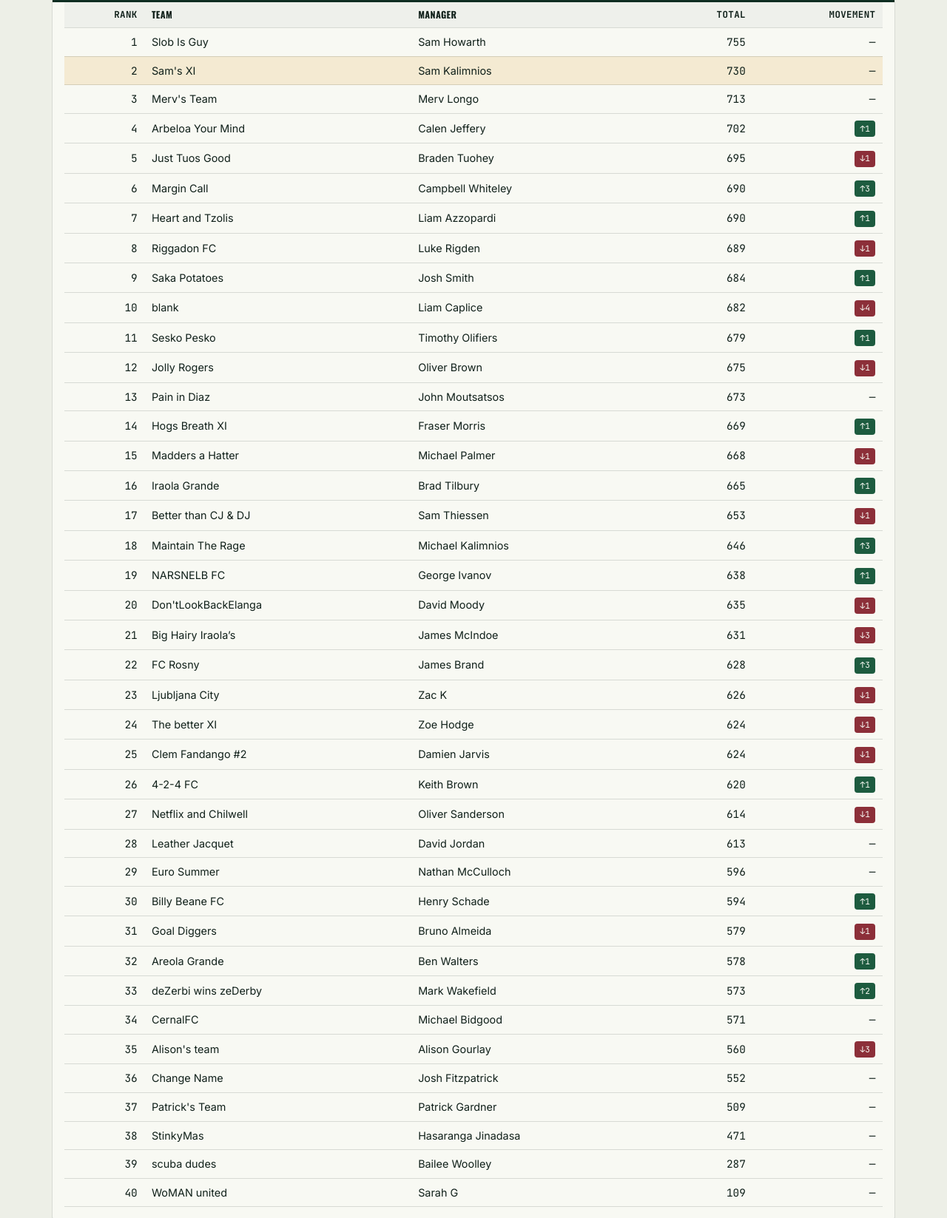
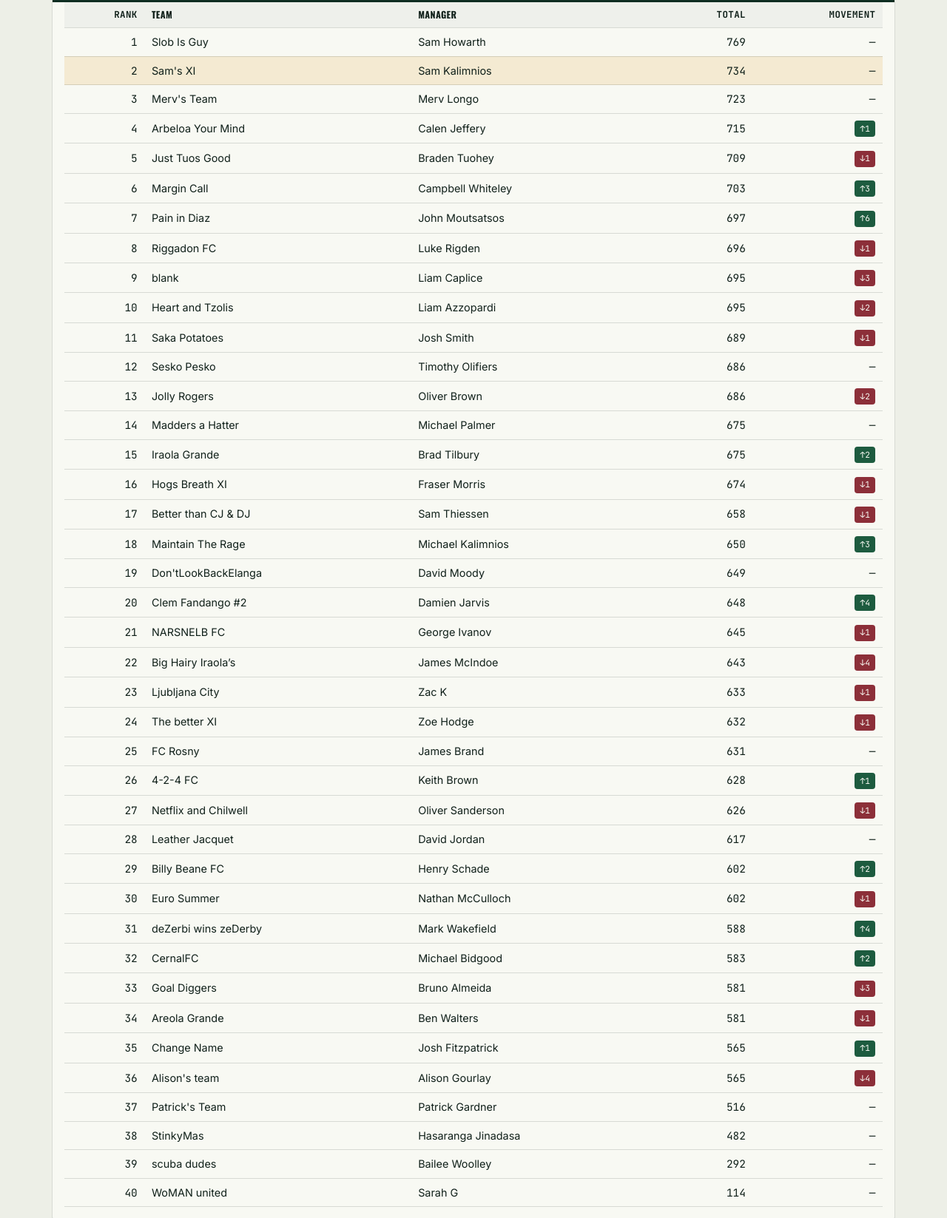
Before and after one commit to ssk3333/Hellas-FPL, a plain HTML site: page docs/league.html in a window 1280 px wide. Shown: the part 341-1988 px from the top of the page at 74% size. Drawn offline with nearby package versions, Linux system fonts and the light colour scheme.

Commit message:
Rebuild site [skip ci]

```diff
--- a/docs/league.html
+++ b/docs/league.html
@@ -40,7 +40,7 @@
 
 <div class="stat-row">
   <div class="stat-tile"><div class="label">My Rank</div><div class="value">2</div></div>
-  <div class="stat-tile"><div class="label">Gap To Leader</div><div class="value">25 pts</div></div>
+  <div class="stat-tile"><div class="label">Gap To Leader</div><div class="value">35 pts</div></div>
   <div class="stat-tile"><div class="label">Leader</div><div class="value" style="font-size:1.1rem;">Slob Is Guy</div></div>
 </div>
 
@@ -55,7 +55,7 @@
         <td class="num">1</td>
         <td>Slob Is Guy</td>
         <td>Sam Howarth</td>
-        <td class="num">755</td>
+        <td class="num">769</td>
         <td class="num">&mdash;</td>
       </tr>
 
@@ -63,7 +63,7 @@
         <td class="num">2</td>
         <td>Sam&#39;s XI</td>
         <td>Sam Kalimnios</td>
-        <td class="num">730</td>
+        <td class="num">734</td>
         <td class="num">&mdash;</td>
       </tr>
 
@@ -71,7 +71,7 @@
         <td class="num">3</td>
         <td>Merv&#39;s Team</td>
         <td>Merv Longo</td>
-        <td class="num">713</td>
+        <td class="num">723</td>
         <td class="num">&mdash;</td>
       </tr>
 
@@ -79,7 +79,7 @@
         <td class="num">4</td>
         <td>Arbeloa Your Mind</td>
         <td>Calen Jeffery</td>
-        <td class="num">702</td>
+        <td class="num">715</td>
         <td class="num"><span class="badge badge-pitch">&uarr;1</span></td>
       </tr>
 
@@ -87,7 +87,7 @@
         <td class="num">5</td>
         <td>Just Tuos Good</td>
         <td>Braden Tuohey</td>
-        <td class="num">695</td>
+        <td class="num">709</td>
         <td class="num"><span class="badge badge-claret">&darr;1</span></td>
       </tr>
 
@@ -95,95 +95,95 @@
         <td class="num">6</td>
         <td>Margin Call</td>
         <td>Campbell Whiteley</td>
-        <td class="num">690</td>
+        <td class="num">703</td>
         <td class="num"><span class="badge badge-pitch">&uarr;3</span></td>
       </tr>
 
       <tr>
         <td class="num">7</td>
-        <td>Heart and Tzolis</td>
-        <td>Liam Azzopardi</td>
-        <td class="num">690</td>
-        <td class="num"><span class="badge badge-pitch">&uarr;1</span></td>
+        <td>Pain in Diaz</td>
+        <td>John Moutsatsos</td>
+        <td class="num">697</td>
+        <td class="num"><span class="badge badge-pitch">&uarr;6</span></td>
       </tr>
 
       <tr>
         <td class="num">8</td>
         <td>Riggadon FC</td>
         <td>Luke Rigden</td>
+        <td class="num">696</td>
+        <td class="num"><span class="badge badge-claret">&darr;1</span></td>
+      </tr>
+
+      <tr>
+        <td class="num">9</td>
+        <td>blank</td>
+        <td>Liam Caplice</td>
+        <td class="num">695</td>
+        <td class="num"><span class="badge badge-claret">&darr;3</span></td>
+      </tr>
+
+      <tr>
+        <td class="num">10</td>
+        <td>Heart and Tzolis</td>
+        <td>Liam Azzopardi</td>
+        <td class="num">695</td>
+        <td class="num"><span class="badge badge-claret">&darr;2</span></td>
+      </tr>
+
+      <tr>
+        <td class="num">11</td>
+        <td>Saka Potatoes</td>
+        <td>Josh Smith</td>
         <td class="num">689</td>
         <td class="num"><span class="badge badge-claret">&darr;1</span></td>
       </tr>
 
       <tr>
-        <td class="num">9</td>
-        <td>Saka Potatoes</td>
-        <td>Josh Smith</td>
-        <td class="num">684</td>
-        <td class="num"><span class="badge badge-pitch">&uarr;1</span></td>
-      </tr>
-
-      <tr>
-        <td class="num">10</td>
-        <td>blank</td>
-        <td>Liam Caplice</td>
-        <td class="num">682</td>
-        <td class="num"><span class="badge badge-claret">&darr;4</span></td>
-      </tr>
-
-      <tr>
-        <td class="num">11</td>
+        <td class="num">12</td>
         <td>Sesko Pesko</td>
         <td>Timothy Olifiers</td>
-        <td class="num">679</td>
-        <td class="num"><span class="badge badge-pitch">&uarr;1</span></td>
-      </tr>
-
-      <tr>
-        <td class="num">12</td>
-        <td>Jolly Rogers</td>
-        <td>Oliver Brown</td>
-        <td class="num">675</td>
-        <td class="num"><span class="badge badge-claret">&darr;1</span></td>
+        <td class="num">686</td>
+        <td class="num">&mdash;</td>
       </tr>
 
       <tr>
         <td class="num">13</td>
-        <td>Pain in Diaz</td>
-        <td>John Moutsatsos</td>
-        <td class="num">673</td>
+        <td>Jolly Rogers</td>
+        <td>Oliver Brown</td>
+        <td class="num">686</td>
+        <td class="num"><span class="badge badge-claret">&darr;2</span></td>
+      </tr>
+
+      <tr>
+        <td class="num">14</td>
+        <td>Madders a Hatter</td>
+        <td>Michael Palmer</td>
+        <td class="num">675</td>
         <td class="num">&mdash;</td>
       </tr>
 
       <tr>
-        <td class="num">14</td>
-        <td>Hogs Breath XI</td>
-        <td>Fraser Morris</td>
-        <td class="num">669</td>
-        <td class="num"><span class="badge badge-pitch">&uarr;1</span></td>
-      </tr>
-
-      <tr>
         <td class="num">15</td>
-        <td>Madders a Hatter</td>
-        <td>Michael Palmer</td>
-        <td class="num">668</td>
-        <td class="num"><span class="badge badge-claret">&darr;1</span></td>
+        <td>Iraola Grande</td>
+        <td>Brad Tilbury</td>
+        <td class="num">675</td>
+        <td class="num"><span class="badge badge-pitch">&uarr;2</span></td>
       </tr>
 
       <tr>
         <td class="num">16</td>
-        <td>Iraola Grande</td>
-        <td>Brad Tilbury</td>
-        <td class="num">665</td>
-        <td class="num"><span class="badge badge-pitch">&uarr;1</span></td>
+        <td>Hogs Breath XI</td>
+        <td>Fraser Morris</td>
+        <td class="num">674</td>
+        <td class="num"><span class="badge badge-claret">&darr;1</span></td>
       </tr>
 
       <tr>
         <td class="num">17</td>
         <td>Better than CJ &amp; DJ</td>
         <td>Sam Thiessen</td>
-        <td class="num">653</td>
+        <td class="num">658</td>
         <td class="num"><span class="badge badge-claret">&darr;1</span></td>
       </tr>
 
@@ -191,47 +191,47 @@
         <td class="num">18</td>
         <td>Maintain The Rage</td>
         <td>Michael Kalimnios</td>
-        <td class="num">646</td>
+        <td class="num">650</td>
         <td class="num"><span class="badge badge-pitch">&uarr;3</span></td>
       </tr>
 
       <tr>
         <td class="num">19</td>
-        <td>NARSNELB FC</td>
-        <td>George Ivanov</td>
-        <td class="num">638</td>
-        <td class="num"><span class="badge badge-pitch">&uarr;1</span></td>
+        <td>Don&#39;tLookBackElanga</td>
+        <td>David Moody</td>
+        <td class="num">649</td>
+        <td class="num">&mdash;</td>
       </tr>
 
       <tr>
         <td class="num">20</td>
-        <td>Don&#39;tLookBackElanga</td>
-        <td>David Moody</td>
-        <td class="num">635</td>
+        <td>Clem Fandango #2</td>
+        <td>Damien Jarvis</td>
+        <td class="num">648</td>
+        <td class="num"><span class="badge badge-pitch">&uarr;4</span></td>
+      </tr>
+
+      <tr>
+        <td class="num">21</td>
+        <td>NARSNELB FC</td>
+        <td>George Ivanov</td>
+        <td class="num">645</td>
         <td class="num"><span class="badge badge-claret">&darr;1</span></td>
       </tr>
 
       <tr>
-        <td class="num">21</td>
+        <td class="num">22</td>
         <td>Big Hairy Iraola’s</td>
         <td>James McIndoe</td>
-        <td class="num">631</td>
-        <td class="num"><span class="badge badge-claret">&darr;3</span></td>
-      </tr>
-
-      <tr>
-        <td class="num">22</td>
-        <td>FC Rosny</td>
-        <td>James Brand</td>
-        <td class="num">628</td>
-        <td class="num"><span class="badge badge-pitch">&uarr;3</span></td>
+        <td class="num">643</td>
+        <td class="num"><span class="badge badge-claret">&darr;4</span></td>
       </tr>
 
       <tr>
         <td class="num">23</td>
         <td>Ljubljana City</td>
         <td>Zac K</td>
-        <td class="num">626</td>
+        <td class="num">633</td>
         <td class="num"><span class="badge badge-claret">&darr;1</span></td>
       </tr>
 
@@ -239,23 +239,23 @@
         <td class="num">24</td>
         <td>The better XI</td>
         <td>Zoe Hodge</td>
-        <td class="num">624</td>
+        <td class="num">632</td>
         <td class="num"><span class="badge badge-claret">&darr;1</span></td>
       </tr>
 
       <tr>
         <td class="num">25</td>
-        <td>Clem Fandango #2</td>
-        <td>Damien Jarvis</td>
-        <td class="num">624</td>
-        <td class="num"><span class="badge badge-claret">&darr;1</span></td>
+        <td>FC Rosny</td>
+        <td>James Brand</td>
+        <td class="num">631</td>
+        <td class="num">&mdash;</td>
       </tr>
 
       <tr>
         <td class="num">26</td>
         <td>4-2-4 FC</td>
         <td>Keith Brown</td>
-        <td class="num">620</td>
+        <td class="num">628</td>
         <td class="num"><span class="badge badge-pitch">&uarr;1</span></td>
       </tr>
 
@@ -263,7 +263,7 @@
         <td class="num">27</td>
         <td>Netflix and Chilwell</td>
         <td>Oliver Sanderson</td>
-        <td class="num">614</td>
+        <td class="num">626</td>
         <td class="num"><span class="badge badge-claret">&darr;1</span></td>
       </tr>
 
@@ -271,79 +271,79 @@
         <td class="num">28</td>
         <td>Leather Jacquet</td>
         <td>David Jordan</td>
-        <td class="num">613</td>
+        <td class="num">617</td>
         <td class="num">&mdash;</td>
       </tr>
 
       <tr>
         <td class="num">29</td>
-        <td>Euro Summer</td>
-        <td>Nathan McCulloch</td>
-        <td class="num">596</td>
-        <td class="num">&mdash;</td>
+        <td>Billy Beane FC</td>
+        <td>Henry Schade</td>
+        <td class="num">602</td>
+        <td class="num"><span class="badge badge-pitch">&uarr;2</span></td>
       </tr>
 
       <tr>
         <td class="num">30</td>
-        <td>Billy Beane FC</td>
-        <td>Henry Schade</td>
-        <td class="num">594</td>
+        <td>Euro Summer</td>
+        <td>Nathan McCulloch</td>
+        <td class="num">602</td>
+        <td class="num"><span class="badge badge-claret">&darr;1</span></td>
+      </tr>
+
+      <tr>
+        <td class="num">31</td>
+        <td>deZerbi wins zeDerby</td>
+        <td>Mark Wakefield</td>
+        <td class="num">588</td>
+        <td class="num"><span class="badge badge-pitch">&uarr;4</span></td>
+      </tr>
+
+      <tr>
+        <td class="num">32</td>
+        <td>CernalFC</td>
+        <td>Michael Bidgood</td>
+        <td class="num">583</td>
+        <td class="num"><span class="badge badge-pitch">&uarr;2</span></td>
+      </tr>
+
+      <tr>
+        <td class="num">33</td>
+        <td>Goal Diggers</td>
+        <td>Bruno Almeida</td>
+        <td class="num">581</td>
+        <td class="num"><span class="badge badge-claret">&darr;3</span></td>
+      </tr>
+
+      <tr>
+        <td class="num">34</td>
+        <td>Areola Grande</td>
+        <td>Ben Walters</td>
+        <td class="num">581</td>
+        <td class="num"><span class="badge badge-claret">&darr;1</span></td>
+      </tr>
+
+      <tr>
+        <td class="num">35</td>
+        <td>Change Name</td>
+        <td>Josh Fitzpatrick</td>
+        <td class="num">565</td>
         <td class="num"><span class="badge badge-pitch">&uarr;1</span></td>
       </tr>
 
       <tr>
-        <td class="num">31</td>
-        <td>Goal Diggers</td>
-        <td>Bruno Almeida</td>
-        <td class="num">579</td>
-        <td class="num"><span class="badge badge-claret">&darr;1</span></td>
-      </tr>
-
-      <tr>
-        <td class="num">32</td>
-        <td>Areola Grande</td>
-        <td>Ben Walters</td>
-        <td class="num">578</td>
-        <td class="num"><span class="badge badge-pitch">&uarr;1</span></td>
-      </tr>
-
-      <tr>
-        <td class="num">33</td>
-        <td>deZerbi wins zeDerby</td>
-        <td>Mark Wakefield</td>
-        <td class="num">573</td>
-        <td class="num"><span class="badge badge-pitch">&uarr;2</span></td>
-      </tr>
-
-      <tr>
-        <td class="num">34</td>
-        <td>CernalFC</td>
-        <td>Michael Bidgood</td>
-        <td class="num">571</td>
-        <td class="num">&mdash;</td>
-      </tr>
-
-      <tr>
-        <td class="num">35</td>
+        <td class="num">36</td>
         <td>Alison&#39;s team</td>
         <td>Alison Gourlay</td>
-        <td class="num">560</td>
-        <td class="num"><span class="badge badge-claret">&darr;3</span></td>
-      </tr>
-
-      <tr>
-        <td class="num">36</td>
-        <td>Change Name</td>
-        <td>Josh Fitzpatrick</td>
-        <td class="num">552</td>
-        <td class="num">&mdash;</td>
+        <td class="num">565</td>
+        <td class="num"><span class="badge badge-claret">&darr;4</span></td>
       </tr>
 
       <tr>
         <td class="num">37</td>
         <td>Patrick&#39;s Team</td>
         <td>Patrick Gardner</td>
-        <td class="num">509</td>
+        <td class="num">516</td>
         <td class="num">&mdash;</td>
       </tr>
 
@@ -351,7 +351,7 @@
         <td class="num">38</td>
         <td>StinkyMas</td>
         <td>Hasaranga Jinadasa</td>
-        <td class="num">471</td>
+        <td class="num">482</td>
         <td class="num">&mdash;</td>
       </tr>
 
@@ -359,7 +359,7 @@
         <td class="num">39</td>
         <td>scuba dudes</td>
         <td>Bailee Woolley</td>
-        <td class="num">287</td>
+        <td class="num">292</td>
         <td class="num">&mdash;</td>
       </tr>
 
@@ -367,7 +367,7 @@
         <td class="num">40</td>
         <td>WoMAN united</td>
         <td>Sarah G</td>
-        <td class="num">109</td>
+        <td class="num">114</td>
         <td class="num">&mdash;</td>
       </tr>
 
@@ -387,7 +387,7 @@
         <td class="num">1</td>
         <td>Slob Is Guy</td>
         <td>Haaland</td>
-        <td class="num">78.5</td>
+        <td class="num">78.2</td>
         <td><span class="badge badge-pitch">Template</span></td>
       </tr>
 
@@ -395,7 +395,7 @@
         <td class="num">3</td>
         <td>Merv&#39;s Team</td>
         <td>Haaland</td>
-        <td class="num">78.5</td>
+        <td class="num">78.2</td>
         <td><span class="badge badge-pitch">Template</span></td>
       </tr>
 
@@ -403,7 +403,7 @@
         <td class="num">4</td>
         <td>Arbeloa Your Mind</td>
         <td>Haaland</td>
-        <td class="num">78.5</td>
+        <td class="num">78.2</td>
         <td><span class="badge badge-pitch">Template</span></td>
       </tr>
 
@@ -411,7 +411,7 @@
         <td class="num">5</td>
         <td>Just Tuos Good</td>
         <td>Haaland</td>
-        <td class="num">78.5</td>
+        <td class="num">78.2</td>
         <td><span class="badge badge-pitch">Template</span></td>
       </tr>
 
@@ -419,7 +419,7 @@
         <td class="num">6</td>
         <td>Margin Call</td>
         <td>Haaland</td>
-        <td class="num">78.5</td>
+        <td class="num">78.2</td>
         <td><span class="badge badge-pitch">Template</span></td>
       </tr>
 
@@ -437,7 +437,7 @@
 
 <footer class="site-footer">
   <div class="container">
-    <span>Data as of Mon 23 Nov, 00:59 Australia/Hobart</span>
+    <span>Data as of Mon 23 Nov, 10:11 Australia/Hobart</span>
     <span>Unofficial &mdash; uses the public FPL API. Not affiliated with the Premier League or FPL.</span>
   </div>
 </footer>
```
Also changed, not shown: docs/fixtures.html (+1 -1 lines), docs/index.html (+16 -16 lines), docs/my-team.html (+10 -10 lines), docs/players.html (+2 -2 lines).
